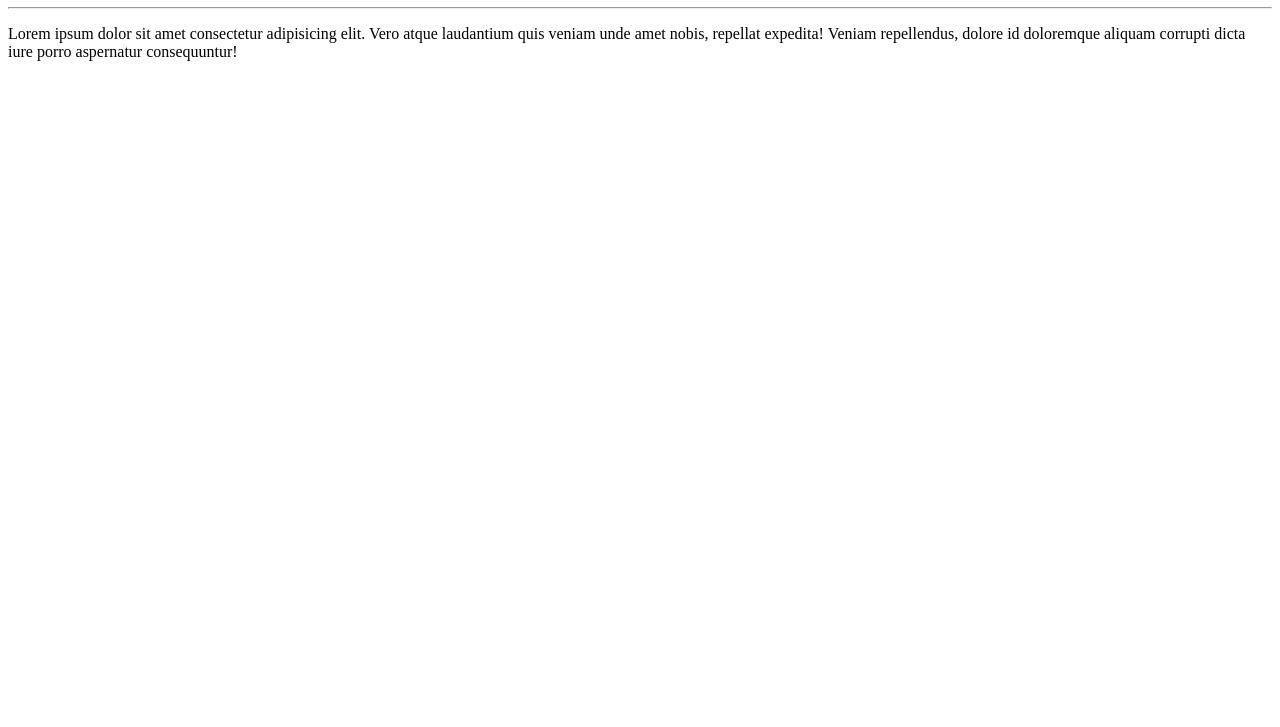
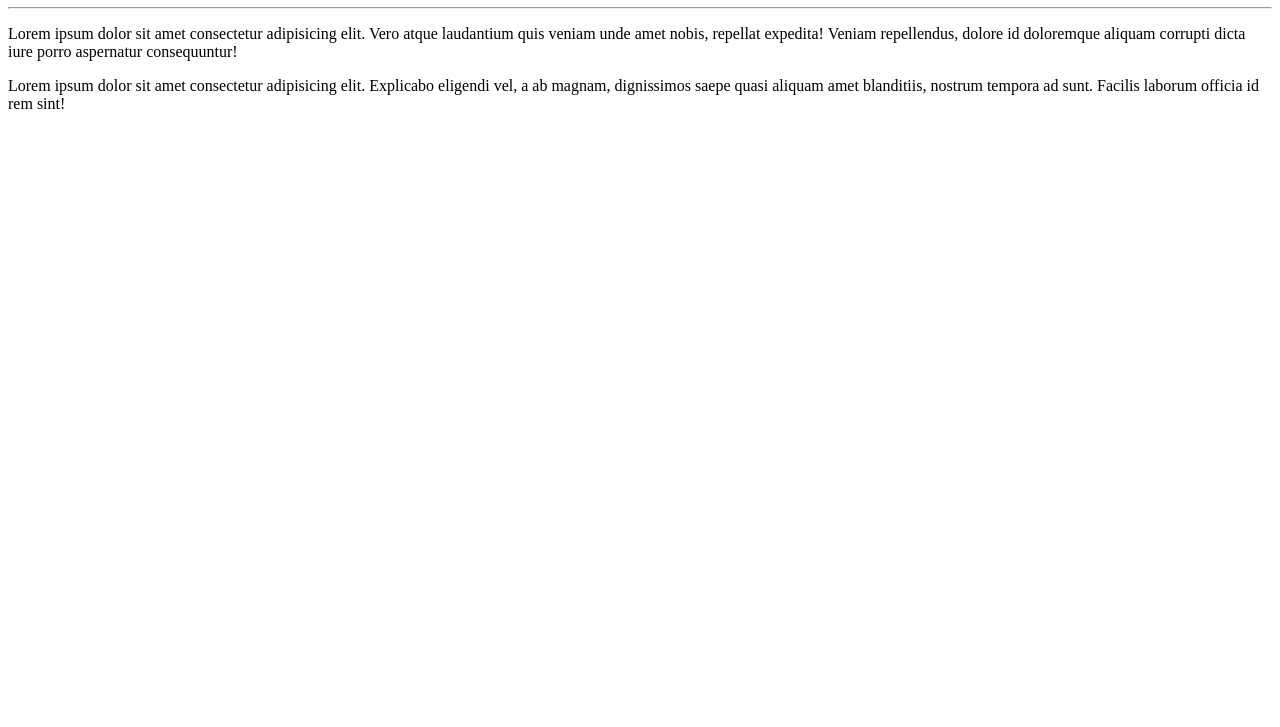
Before and after one commit to dsmag/Ola-Mundo, a plain HTML site: page index.html in a window 1280 px wide. Shown: the part 73-800 px from the top of the page. Drawn offline with Linux system fonts and the light colour scheme.

Commit message:
Alteração do index.html
Adicionou-se um parágrafo.

```diff
--- a/index.html
+++ b/index.html
@@ -9,5 +9,6 @@
     <h1>Olá, Mundo!</h1>
     <hr> <!-- tag <hr> cria uma linha horizontal -->
     <p>Lorem ipsum dolor sit amet consectetur adipisicing elit. Vero atque laudantium quis veniam unde amet nobis, repellat expedita! Veniam repellendus, dolore id doloremque aliquam corrupti dicta iure porro aspernatur consequuntur!</p>
+    <p>Lorem ipsum dolor sit amet consectetur adipisicing elit. Explicabo eligendi vel, a ab magnam, dignissimos saepe quasi aliquam amet blanditiis, nostrum tempora ad sunt. Facilis laborum officia id rem sint!</p>
 </body>
 </html>
```
